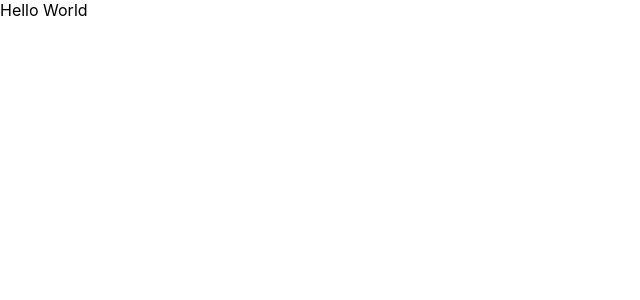
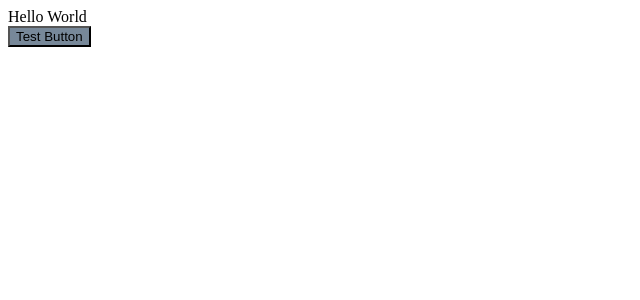
Before and after one commit to Cobda/cobda-web, a React (Create React App) app: page / in a window 1280 px wide. Shown: the top 300 px of the page, without its empty margins (0-640 px from the left). Built offline with nearby package versions, Linux system fonts and the light colour scheme.

Commit message:
[ch60] Init SCSS standard file stucture

```diff
--- a/package.json
+++ b/package.json
@@ -10,6 +10,7 @@
     "@types/node": "^12.0.0",
     "@types/react": "^16.9.53",
     "@types/react-dom": "^16.9.8",
+    "node-sass": "4.14.1",
     "react": "^17.0.1",
     "react-dom": "^17.0.1",
     "react-scripts": "^4.0.1",
--- a/src/App.tsx
+++ b/src/App.tsx
@@ -1,5 +1,10 @@
 import React from 'react';
+import Button from './components/Button';
 
 export default function App() {
-  return <div>Hello World</div>;
+  return (
+    <div>
+      Hello World <Button />
+    </div>
+  );
 }
--- /dev/null
+++ b/src/components/Button/index.tsx
@@ -0,0 +1,6 @@
+import React from 'react';
+import './styles.scss';
+
+export default function Button() {
+  return <button className='container'>Test Button</button>;
+}
--- /dev/null
+++ b/src/components/Button/styles.scss
@@ -0,0 +1,6 @@
+@import '../../styles/main.scss';
+
+.container {
+  @include flexCenter();
+  background-color: $primary;
+}
--- a/src/index.css
+++ /dev/null
@@ -1,13 +0,0 @@
-body {
-  margin: 0;
-  font-family: -apple-system, BlinkMacSystemFont, 'Segoe UI', 'Roboto', 'Oxygen',
-    'Ubuntu', 'Cantarell', 'Fira Sans', 'Droid Sans', 'Helvetica Neue',
-    sans-serif;
-  -webkit-font-smoothing: antialiased;
-  -moz-osx-font-smoothing: grayscale;
-}
-
-code {
-  font-family: source-code-pro, Menlo, Monaco, Consolas, 'Courier New',
-    monospace;
-}
--- a/src/index.tsx
+++ b/src/index.tsx
@@ -1,6 +1,6 @@
 import React from 'react';
 import ReactDOM from 'react-dom';
-import './index.css';
+import './styles/main.scss';
 import App from './App';
 import reportWebVitals from './reportWebVitals';
 
--- /dev/null
+++ b/src/styles/_fonts.scss
@@ -0,0 +1,4 @@
+code {
+  font-family: source-code-pro, Menlo, Monaco, Consolas, 'Courier New',
+    monospace;
+}
--- /dev/null
+++ b/src/styles/_functions.scss
@@ -0,0 +1,4 @@
+@function calculateRem($size) {
+  $remSize: $size / 16px;
+  @return #{$remSize}rem;
+}
--- /dev/null
+++ b/src/styles/_mixins.scss
@@ -0,0 +1,5 @@
+@mixin flexCenter() {
+  display: flex;
+  justify-content: center;
+  align-items: center;
+}
--- /dev/null
+++ b/src/styles/_variables.scss
@@ -0,0 +1,21 @@
+// Colors
+$primary: #778899;
+$secondary: #808080;
+$background: #c0c0c0;
+$light: #fff;
+$dark: #000;
+
+// Breakpoints
+$sm: '576px';
+$md: '768px';
+$ld: '992px';
+$xl: '1200px';
+
+// Z-Index
+$zindex-dropdown: 1000 !default;
+$zindex-sticky: 1020 !default;
+$zindex-fixed: 1030 !default;
+$zindex-modal-backdrop: 1040 !default;
+$zindex-modal: 1050 !default;
+$zindex-popover: 1060 !default;
+$zindex-tooltip: 1070 !default;
--- /dev/null
+++ b/src/styles/main.scss
@@ -0,0 +1,4 @@
+@import './fonts';
+@import './functions';
+@import './variables';
+@import './mixins';
```
Also changed, not shown: 1 other file (tests, documents, lock files or other folders).
